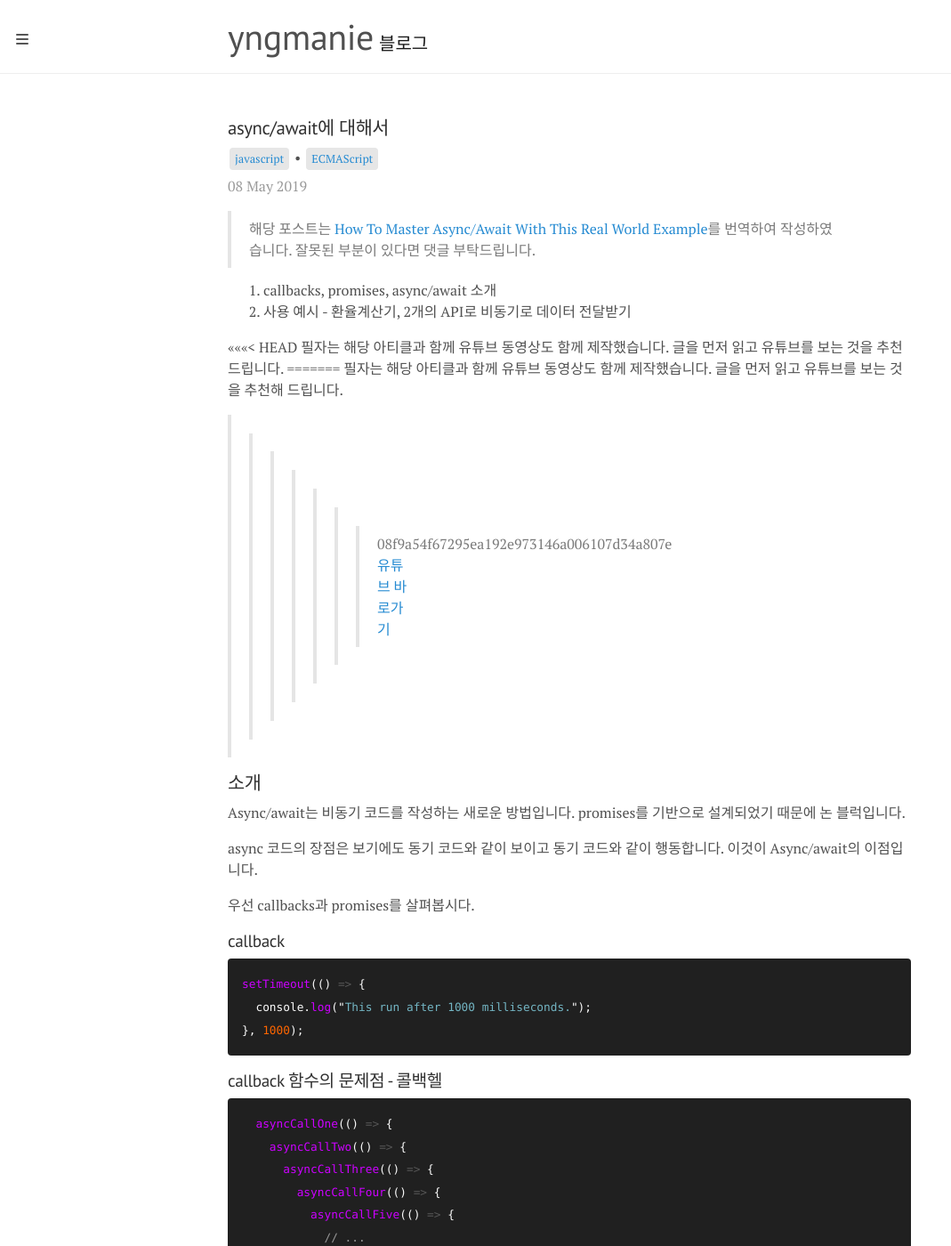
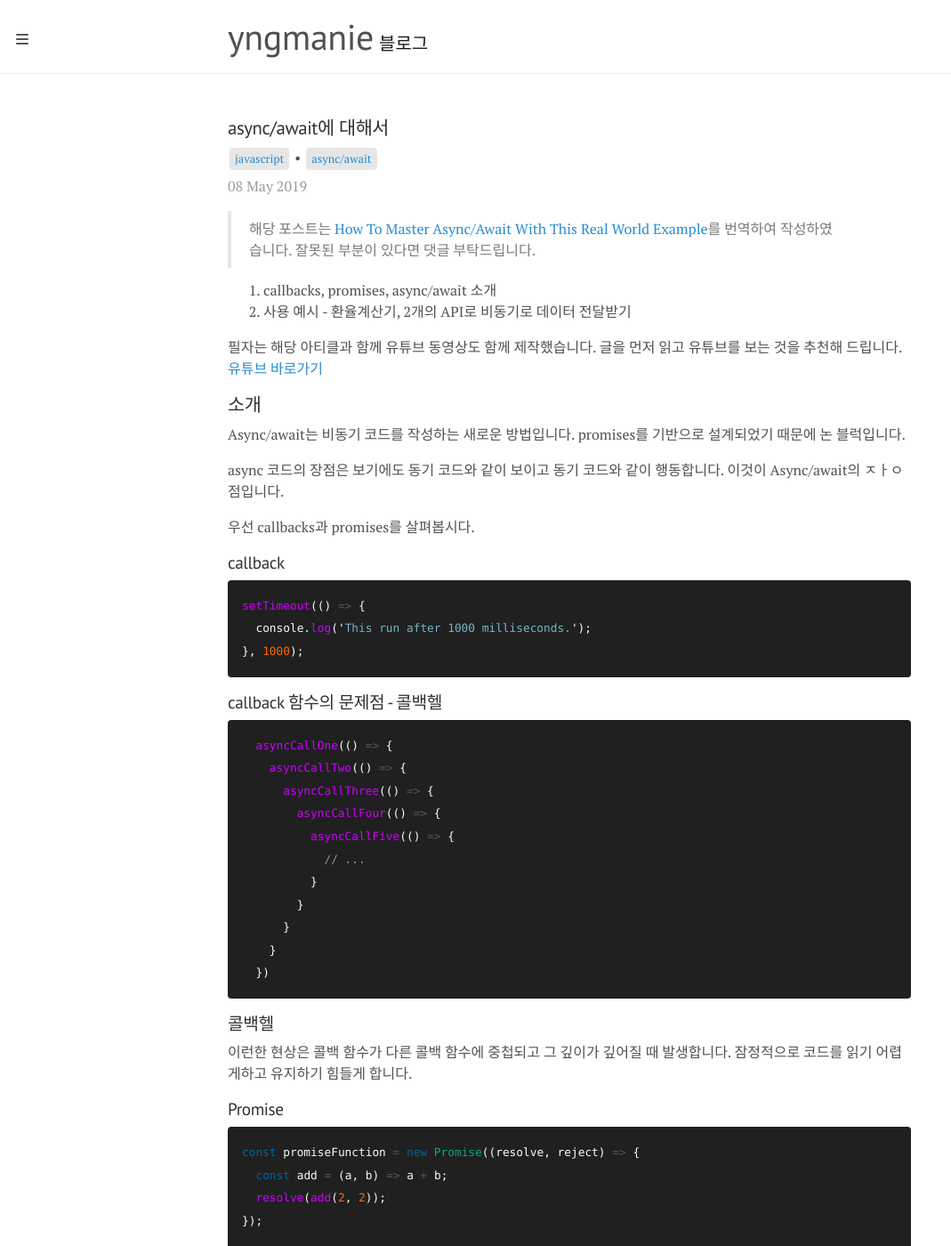
Before and after one commit to austinpark420/austinpark420.github.io, a Jekyll site: the page built from _posts/2019-05-08-async&await.md, in a window 1280 px wide and 1400 px high. Shown: the whole window at 89% size, without its empty margins (0-1069 px from the left). Built offline with Jekyll 4.4.1, drawn with Linux system fonts in a browser that asks for light colours; some web fonts are replaced; some of the changed text lies outside the part shown.

Commit message:
edit async&await.md

````diff
--- a/_posts/2019-05-08-async&await.md
+++ b/_posts/2019-05-08-async&await.md
@@ -2,7 +2,7 @@
 layout: post
 title: async/await에 대해서
 permalink: posts/async&await
-tag: [javascript, ECMAScript]
+tag: [javascript, async/await]
 ---
 
 > 해당 포스트는 [How To Master Async/Await With This Real World Example](https://medium.freecodecamp.org/how-to-master-async-await-with-this-real-world-example-19107e7558ad)를 번역하여 작성하였습니다. 잘못된 부분이 있다면 댓글 부탁드립니다.
@@ -10,18 +10,14 @@ tag: [javascript, ECMAScript]
 1. callbacks, promises, async/await 소개
 2. 사용 예시 - 환율계산기, 2개의 API로 비동기로 데이터 전달받기
 
-<<<<<<< HEAD
-필자는 해당 아티클과 함께 유튜브 동영상도 함께 제작했습니다. 글을 먼저 읽고 유튜브를 보는 것을 추천드립니다.
-=======
 필자는 해당 아티클과 함께 유튜브 동영상도 함께 제작했습니다. 글을 먼저 읽고 유튜브를 보는 것을 추천해 드립니다.
->>>>>>> 08f9a54f67295ea192e973146a006107d34a807e
 [유튜브 바로가기](https://www.youtube.com/watch?v=mlb525FgU3k)
 
 ## 소개
 
 Async/await는 비동기 코드를 작성하는 새로운 방법입니다. promises를 기반으로 설계되었기 때문에 논 블럭입니다.
 
-async 코드의 장점은 보기에도 동기 코드와 같이 보이고 동기 코드와 같이 행동합니다. 이것이 Async/await의 이점입니다.
+async 코드의 장점은 보기에도 동기 코드와 같이 보이고 동기 코드와 같이 행동합니다. 이것이 Async/await의 ㅈㅏㅇ점입니다.
 
 우선 callbacks과 promises를 살펴봅시다.
 
@@ -29,7 +25,7 @@ async 코드의 장점은 보기에도 동기 코드와 같이 보이고 동기
 
 ```javascript
 setTimeout(() => {
-  console.log("This run after 1000 milliseconds.");
+  console.log('This run after 1000 milliseconds.');
 }, 1000);
 ```
 
@@ -95,12 +91,12 @@ promise와 async/await의 차이점은 아래와 같습니다.
 
 ```javascript
 // async/await
-const asyncGreeting = async () => "Greetings";
+const asyncGreeting = async () => 'Greetings';
 
 // promise
 const promiseGreeting = () =>
   new Promise(resolve => {
-    resolve("Greetings");
+    resolve('Greetings');
   });
 
 asyncGreeting().then(result => console.log(result));
@@ -131,11 +127,11 @@ async/await는 동기함수처럼 보이고 이해하기 쉽습니다.
 
 ### async/await에 대해서 알아 봅시다.
 
-이 어플리케이션에서 우리의 목표는 3가지 함수를 가지는 것 입니다. 3개의 비동기 함수가 필요합니다. 첫 번째 함수는 환율을 패치하는 것이고, 두 번째 함수는 국가에 대한 정보를 가지고 오는 것이고, 세 번째 함수는 정보를 한곳에 모아서 유저에서 멋지게 보여주는 것 입니다.
+이 어플리케이션에서 우리의 목표는 3가지 함수를 가지는 것 입니다. 3개의 비동기 함수가 필요합니다. 첫 번째 함수는 환율을 패치하는 것이고, 두 번째 함수는 국가에 대한 정보를 가지고 오는 것이고, 세 번째 함수는 정보를 한곳에 모아서 유저에서 멋지게 보여주는 것입니다.
 
 ### 첫 번째 함수 = 비동기로 환율 데이터 받아오기
 
-우리는 환율을 계산할 2개의 통화를 인수로 전달받은 비동기함수를 만들예정입니다.
+우리는 환율을 계산할 2개의 통화를 인수로 전달받은 비동기함수를 만들 예정입니다.
 
 ```javascript
 const getExchangeRate = async (fromCurrency, toCurrency) => {};
@@ -146,7 +142,7 @@ const getExchangeRate = async (fromCurrency, toCurrency) => {};
 ```javascript
 const getExchangeRate = async (fromCurrency, toCurrency) => {
   const response = await axios.get(
-    "http://data.fixer.io/api/latest?access_key=[yourAccessky]&format=1"
+    'http://data.fixer.io/api/latest?access_key=[yourAccessky]&format=1'
   );
 };
 ```
@@ -270,7 +266,7 @@ const convert = async (fromCurrency, toCurrency, amount) => {
 const getExchangeRate = async (fromCurrency, toCurrency) => {
   try {
     const response = await axios.get(
-      "http://data.fixer.io/api/latest?access_key=f68b13604ac8e570a00f7d8fe7f25e1b&format=1"
+      'http://data.fixer.io/api/latest?access_key=f68b13604ac8e570a00f7d8fe7f25e1b&format=1'
     );
     const rate = response.data.rates;
     const euro = 1 / rate[fromCurrency];
@@ -304,7 +300,7 @@ const getCountries = async currencyCode => {
 마지막으로 함수를 호출하고 데이터를 전달 받습니다.
 
 ```javascript
-convertCurrency("USD", "HRK", 20)
+convertCurrency('USD', 'HRK', 20)
   .then(message => {
     console.log(message);
   })
````
Also changed, not shown: other parts of _posts/2019-05-08-async&await.md (+3 -3 lines), _posts/2019-09-07-detectPangram.md (+2 -3 lines).
